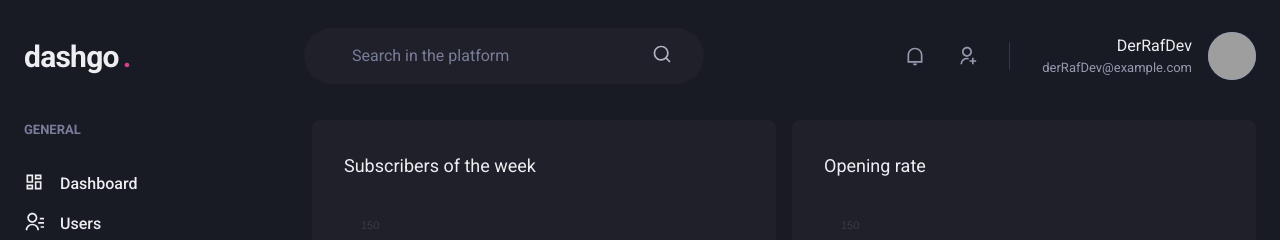
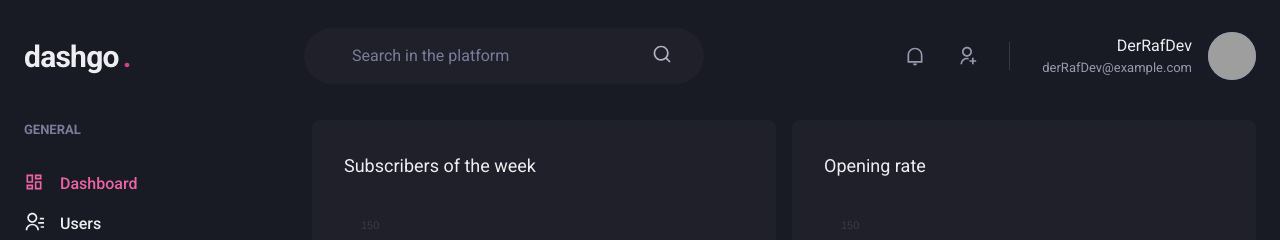
Before and after one commit to DerRafDev/dashgo, a Next.js app: page /dashboard in a window 1280 px wide. Shown: the top 240 px of the page. Built offline with nearby package versions, Linux system fonts and the light colour scheme; grey boxes are pictures that could not be loaded.

Commit message:
Add Link to Sidebar

```diff
--- /dev/null
+++ b/src/components/ActiveLink.tsx
@@ -0,0 +1,37 @@
+import { useRouter } from "next/dist/client/router";
+import Link, { LinkProps } from "next/link";
+import { cloneElement, ReactElement } from "react";
+
+interface ActiveLinkProps extends LinkProps {
+    children: ReactElement;
+    shouldMatchExactHref?: boolean;
+}
+
+//this is for the Link to be pink when is in the select page
+export function ActiveLink({
+    children,
+    shouldMatchExactHref = false,
+    ...rest
+}: ActiveLinkProps) {
+    const { asPath } = useRouter()
+
+    let isActive = false;
+
+    if(shouldMatchExactHref && (asPath === rest.href || asPath === rest.as)) {
+        isActive = true;
+    }
+
+    if(!shouldMatchExactHref &&
+        (asPath.startsWith(String(rest.href)) ||
+        asPath.startsWith(String(rest.as)))) {
+        isActive = true;
+    }
+
+    return (
+        <Link { ...rest }>
+            {cloneElement(children, {
+                color: isActive ? 'pink.400' : 'gray.50'
+            })}
+        </Link>
+    );
+}
--- a/src/components/Sidebar/NavLink.tsx
+++ b/src/components/Sidebar/NavLink.tsx
@@ -1,17 +1,22 @@
-import { Text, Link, Icon, LinkProps as ChakraLinkProps } from "@chakra-ui/react";
 import { ElementType } from "react";
+import { Text, Link as ChakraLink, Icon, LinkProps as ChakraLinkProps } from "@chakra-ui/react";
+
+import { ActiveLink } from "../ActiveLink";
 
 interface NavLinkProps extends ChakraLinkProps {
     icon: ElementType;
     children: string;
+    href: string;
 }
 
 //this is the links inside the navsection
-export function NavLink({ icon, children, ...rest }: NavLinkProps) {
+export function NavLink({ icon, children, href, ...rest }: NavLinkProps) {
     return (
-        <Link display="flex" align="center" {...rest}>
-            <Icon as={icon} fontSize="20" />
-            <Text ml="4" fontWeight="medium">{children}</Text>
-        </Link>
+        <ActiveLink href={href} passHref>
+            <ChakraLink display="flex" align="center" {...rest}>
+                <Icon as={icon} fontSize="20" />
+                <Text ml="4" fontWeight="medium">{children}</Text>
+            </ChakraLink>
+        </ActiveLink>
     );
 }
--- a/src/components/Sidebar/SidebarNav.tsx
+++ b/src/components/Sidebar/SidebarNav.tsx
@@ -8,12 +8,12 @@
     return (
         <Stack spacing="12" align="flex-start">
             <NavSection title="GENERAL">
-                <NavLink icon={RiDashboardLine}>Dashboard</NavLink>
-                <NavLink icon={RiContactsLine}>Users</NavLink>
+                <NavLink icon={RiDashboardLine} href="/dashboard">Dashboard</NavLink>
+                <NavLink icon={RiContactsLine} href="/users">Users</NavLink>
             </NavSection>
             <NavSection title="AUTOMATION">
-                <NavLink icon={RiInputMethodLine}>Forms</NavLink>
-                <NavLink icon={RiGitMergeLine}>Automation</NavLink>
+                <NavLink icon={RiInputMethodLine} href="/forms">Forms</NavLink>
+                <NavLink icon={RiGitMergeLine} href="/automation">Automation</NavLink>
             </NavSection>
         </Stack>
     );
--- a/src/pages/users/create.tsx
+++ b/src/pages/users/create.tsx
@@ -8,6 +8,7 @@
     HStack,
     Button,
 } from "@chakra-ui/react";
+import Link from "next/link";
 
 import { Input } from "../../components/Form/Input";
 
@@ -47,7 +48,9 @@
 
                     <Flex mt="8" justify="flex-end">
                         <HStack spaing="4">
-                            <Button colorScheme="whiteAlpha">Cancel</Button>
+                            <Link href="/users" passHref>
+                                <Button as="a" colorScheme="whiteAlpha">Cancel</Button>
+                            </Link>
                             <Button colorScheme="pink">Save</Button>
                         </HStack>
                     </Flex>
--- a/src/pages/users/index.tsx
+++ b/src/pages/users/index.tsx
@@ -12,6 +12,7 @@
     Tbody,
     Text,
     useBreakpointValue, } from "@chakra-ui/react";
+import Link from "next/link";
 import { RiAddLine, RiPencilLine } from "react-icons/ri";
 
 import { Header } from "../../components/Header";
@@ -37,6 +38,7 @@
                     <Flex mb="8" justify="space-between" align="center">
                         <Heading size="lg" fontWeight="normal">Users</Heading>
 
+                        <Link href="/users/create" passHref>
                             <Button
                                 as="a"
                                 size="sm"
@@ -46,6 +48,7 @@
                             >
                                 Create new
                             </Button>
+                        </Link>
                     </Flex>
 
                     <Table colorScheme="whiteAlpha">
```
Lines whose indentation alone changed are shown as unchanged.
